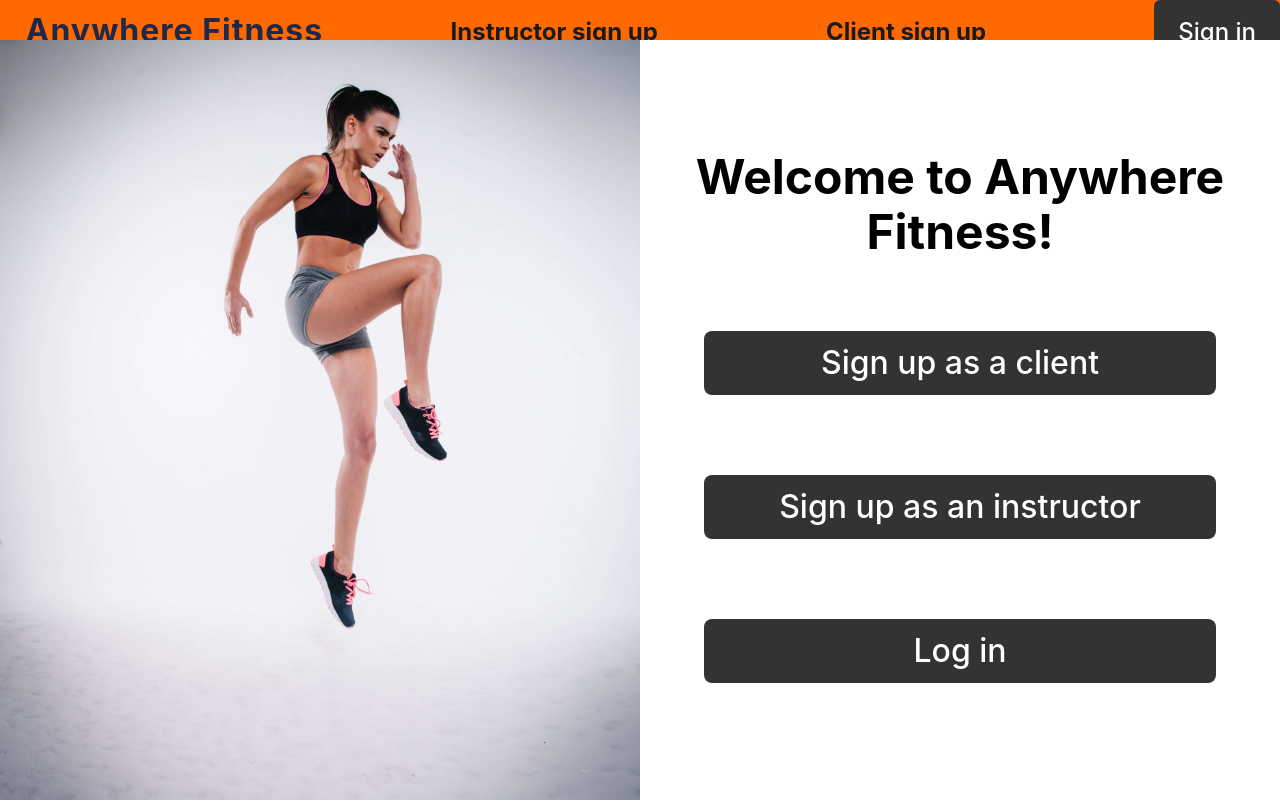
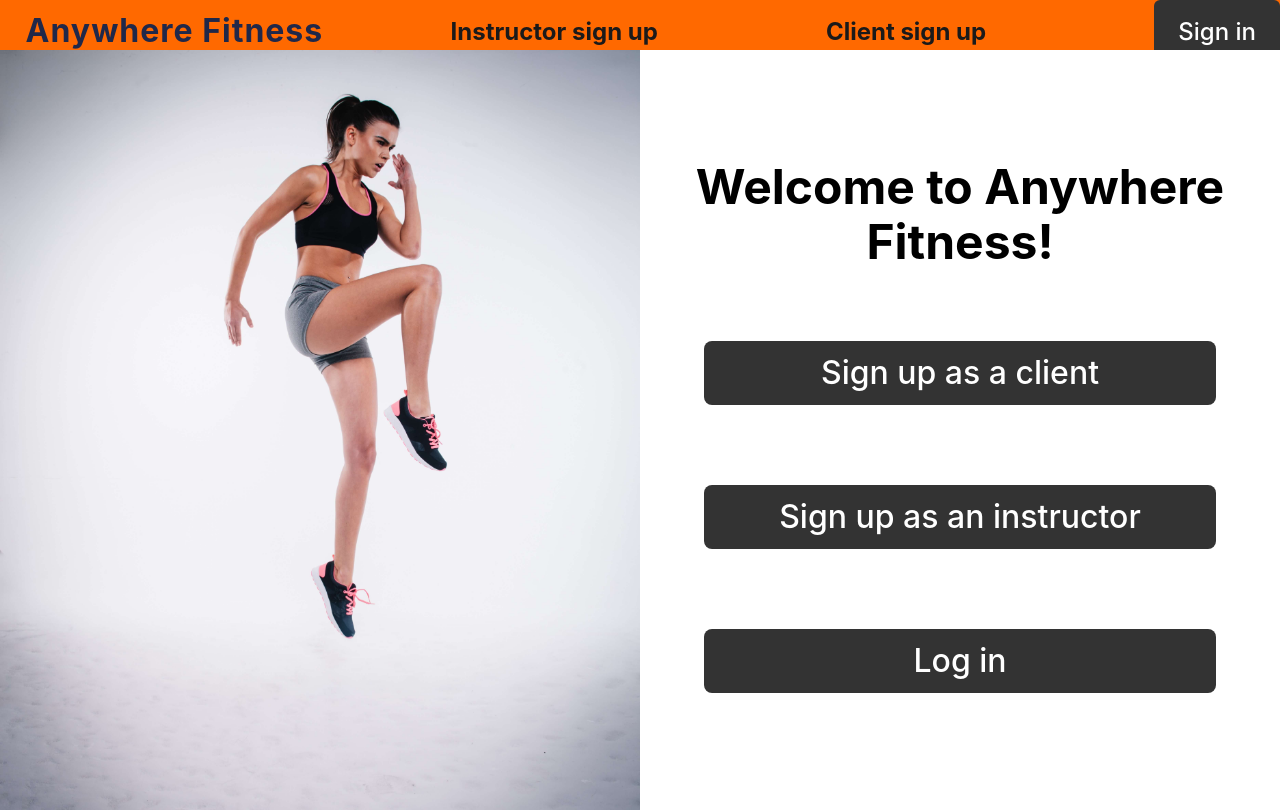
Before and after one commit to build-anywhere-fitness-5/front-end, a React (Create React App) app: page / in a window 1280 px wide. Built offline with nearby package versions, Linux system fonts and the light colour scheme; the HTML template or start-up script is replaced by a standard one.

Commit message:
Added min-height:50px to header so it wouldn't cut off on smaller screens

```diff
--- a/src/components/Header.css
+++ b/src/components/Header.css
@@ -6,6 +6,7 @@
 header {
     margin: 0;
     background-color: #FF6900;
+    min-height: 50px;
     height: 5vh;
 }
 
```
